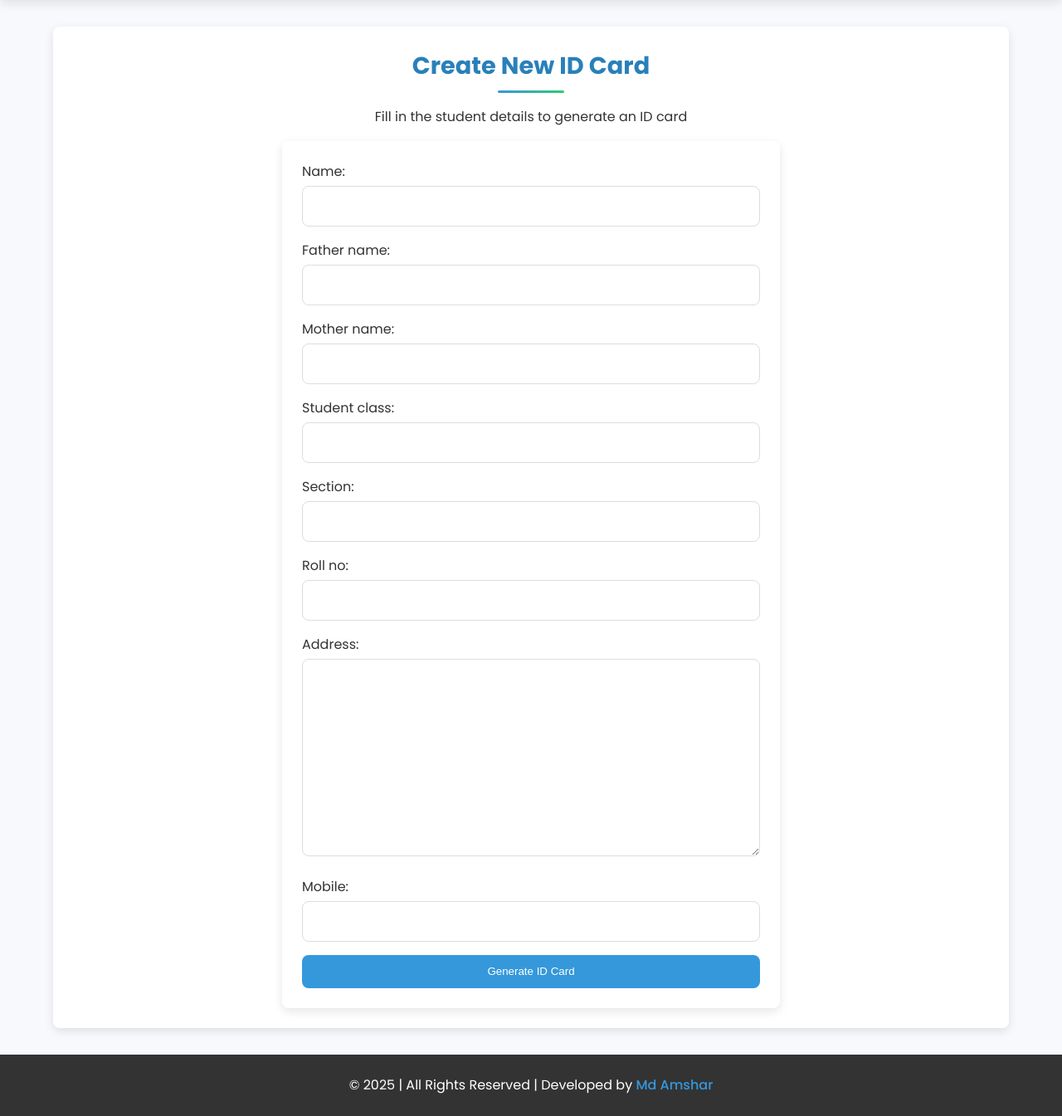
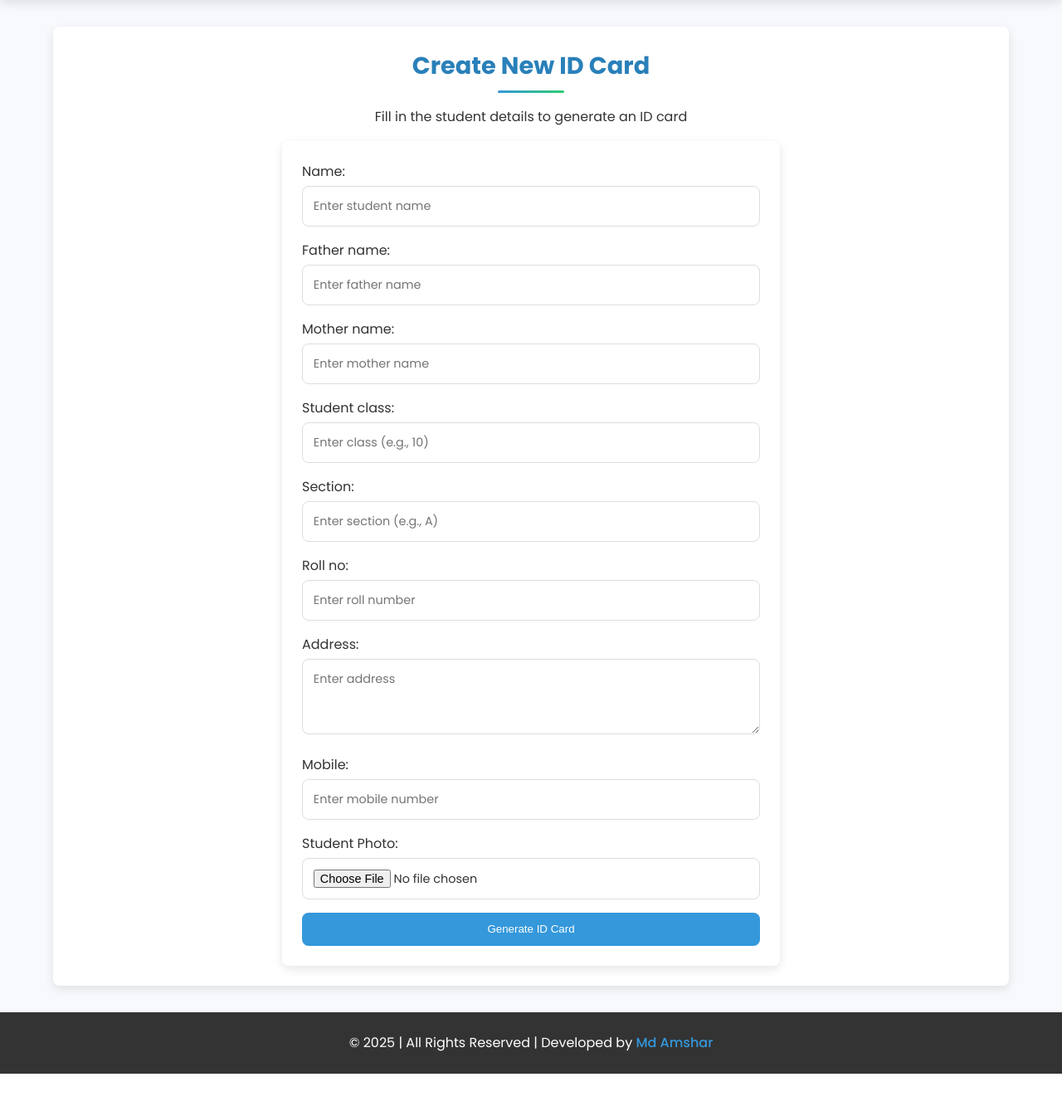
Before and after one commit to mdamshar/Id_Card_Generator, a Django app: page /new/ in a window 1280 px wide. Shown: the part 74-1419 px from the top of the page at 83% size. After the commit the page ends 1368 px from the top, so only its background shows below. Run offline with Django 4.2, Linux system fonts and the light colour scheme.

Commit message:
Add image option

```diff
--- a/id_card_app/forms.py
+++ b/id_card_app/forms.py
@@ -5,3 +5,14 @@ class StudentForm(forms.ModelForm):
     class Meta:
         model = Student
         exclude = ['image']
+        widgets = {
+            'name': forms.TextInput(attrs={'class': 'form-control', 'placeholder': 'Enter student name'}),
+            'father_name': forms.TextInput(attrs={'class': 'form-control', 'placeholder': 'Enter father name'}),
+            'mother_name': forms.TextInput(attrs={'class': 'form-control', 'placeholder': 'Enter mother name'}),
+            'student_class': forms.TextInput(attrs={'class': 'form-control', 'placeholder': 'Enter class (e.g., 10)'}),
+            'section': forms.TextInput(attrs={'class': 'form-control', 'placeholder': 'Enter section (e.g., A)'}),
+            'roll_no': forms.TextInput(attrs={'class': 'form-control', 'placeholder': 'Enter roll number'}),
+            'address': forms.Textarea(attrs={'class': 'form-control', 'placeholder': 'Enter address', 'rows': 3}),
+            'mobile': forms.TextInput(attrs={'class': 'form-control', 'placeholder': 'Enter mobile number'}),
+            'profile_photo': forms.FileInput(attrs={'class': 'form-control'}),
+        }
--- a/id_card_app/models.py
+++ b/id_card_app/models.py
@@ -11,6 +11,7 @@ class Student(models.Model):
     roll_no = models.CharField(max_length=10)
     address = models.TextField()
     mobile = models.CharField(max_length=15)
+    profile_photo = models.ImageField(upload_to='profile_photos/', null=True, blank=True, verbose_name="Student Photo")
     image = models.ImageField(upload_to='cards/', null=True, blank=True)
 
     def __str__(self):
--- a/id_card_app/views.py
+++ b/id_card_app/views.py
@@ -5,48 +5,78 @@ from PIL import Image, ImageDraw, ImageFont
 from django.http import FileResponse, HttpResponse
 import os
 from django.conf import settings
+import traceback
 
 def home(request):
     return render(request, 'id_card_app/index.html')
 
 def new_id_card(request):
     if request.method == 'POST':
-        form = StudentForm(request.POST)
+        form = StudentForm(request.POST, request.FILES)
         if form.is_valid():
-            student = form.save(commit=False)
+            try:
+                student = form.save(commit=False)
 
-            # Get the template image path
-            template_path = os.path.join(settings.BASE_DIR, 'id_card_app/static/zza_idcardTemplate.png')
+                # Handle profile photo upload
+                if 'profile_photo' in request.FILES:
+                    student.profile_photo = request.FILES['profile_photo']
 
-            # Load template correctly
-            template = Image.open(template_path).convert("RGBA")
-            draw = ImageDraw.Draw(template)
+                # Save student first to ensure profile_photo is saved
+                student.save()
 
-            # Get the font
-            font_path = os.path.join(settings.BASE_DIR, 'id_card_app/static/fonts/Poppins-Regular.ttf')
-            font = ImageFont.truetype(font_path, 20)
+                # Get the template image path
+                template_path = os.path.join(settings.BASE_DIR, 'id_card_app', 'static', 'zza_idcardTemplate.png')
 
-            # Draw text with student data from form
-            draw.text((50, 60), f"Name: {student.name}", font=font, fill="black")
-            draw.text((50, 100), f"Father: {student.father_name}", font=font, fill="black")
-            draw.text((50, 140), f"Mother: {student.mother_name}", font=font, fill="black")
-            draw.text((50, 180), f"Class: {student.student_class}", font=font, fill="black")
-            draw.text((50, 220), f"Section: {student.section}", font=font, fill="black")
-            draw.text((50, 260), f"Roll No: {student.roll_no}", font=font, fill="black")
-            draw.text((50, 300), f"Mobile: {student.mobile}", font=font, fill="black")
+                # Load template correctly
+                template = Image.open(template_path).convert("RGBA")
+                draw = ImageDraw.Draw(template)
 
-            # Create filename and save path
-            filename = f"{student.name}_{student.roll_no}.png"
-            save_path = os.path.join(settings.MEDIA_ROOT, 'cards', filename)
-            os.makedirs(os.path.dirname(save_path), exist_ok=True)
+                # Get the font with correct path
+                font_path = os.path.join(settings.BASE_DIR, 'id_card_app', 'static', 'fonts', 'Poppins-Regular.ttf')
+                font = ImageFont.truetype(font_path, 20)
 
-            # Save the generated ID card
-            template.save(save_path)
+                # Draw text with student data from form
+                draw.text((50, 60), f"Name: {student.name}", font=font, fill="black")
+                draw.text((50, 100), f"Father: {student.father_name}", font=font, fill="black")
+                draw.text((50, 140), f"Mother: {student.mother_name}", font=font, fill="black")
+                draw.text((50, 180), f"Class: {student.student_class}", font=font, fill="black")
+                draw.text((50, 220), f"Section: {student.section}", font=font, fill="black")
+                draw.text((50, 260), f"Roll No: {student.roll_no}", font=font, fill="black")
+                draw.text((50, 300), f"Mobile: {student.mobile}", font=font, fill="black")
 
-            # Update student record with image path
-            student.image = f"cards/{filename}"
-            student.save()
-            return redirect('view_all')
+                # Add profile photo to ID card if available
+                if student.profile_photo:
+                    # Position for profile photo (adjust as needed)
+                    photo_position = (400, 80)  # Right side of card
+                    photo_size = (150, 150)    # Size of photo on card
+
+                    # Open and resize profile photo
+                    profile_photo_path = os.path.join(settings.MEDIA_ROOT, student.profile_photo.name)
+                    if os.path.exists(profile_photo_path):
+                        photo = Image.open(profile_photo_path).convert("RGBA")
+                        photo = photo.resize(photo_size)
+
+                        # Paste photo onto template
+                        template.paste(photo, photo_position, photo)
+
+                # Create filename and save path
+                filename = f"{student.name}_{student.roll_no}.png"
+                save_path = os.path.join(settings.MEDIA_ROOT, 'cards', filename)
+                os.makedirs(os.path.dirname(save_path), exist_ok=True)
+
+                # Save the generated ID card
+                template.save(save_path)
+
+                # Update student record with image path
+                student.image = f"cards/{filename}"
+                student.save()
+                return redirect('view_all')
+            except Exception as e:
+                # Print error for debugging
+                print(f"Error generating ID card: {str(e)}")
+                print(traceback.format_exc())
+                # Create an error message to display to user
+                form.add_error(None, f"Error generating ID card: {str(e)}")
     else:
         form = StudentForm()
     return render(request, 'id_card_app/form.html', {'form': form})
@@ -59,36 +89,74 @@ def edit_id_card(request, student_id):
     student = get_object_or_404(Student, id=student_id)
 
     if request.method == 'POST':
-        form = StudentForm(request.POST, instance=student)
+        form = StudentForm(request.POST, request.FILES, instance=student)
         if form.is_valid():
-            student = form.save(commit=False)
+            try:
+                student = form.save(commit=False)
 
-            # Regenerate the ID card image
-            template_path = os.path.join(settings.BASE_DIR, 'id_card_app/static/zza_idcardTemplate.png')
-            template = Image.open(template_path).convert("RGBA")
-            draw = ImageDraw.Draw(template)
+                # Handle profile photo upload if a new one is provided
+                if 'profile_photo' in request.FILES:
+                    # If there's an existing photo, optionally delete it
+                    if student.profile_photo:
+                        old_photo_path = os.path.join(settings.MEDIA_ROOT, student.profile_photo.name)
+                        if os.path.exists(old_photo_path) and os.path.basename(old_photo_path) != os.path.basename(request.FILES['profile_photo'].name):
+                            try:
+                                os.remove(old_photo_path)
+                            except:
+                                pass
 
-            font_path = os.path.join(settings.BASE_DIR, 'id_card_app/static/fonts/Poppins-Regular.ttf')
-            font = ImageFont.truetype(font_path, 20)
+                    student.profile_photo = request.FILES['profile_photo']
 
-            # Draw text on the template with student data
-            draw.text((50, 60), f"Name: {student.name}", font=font, fill="black")
-            draw.text((50, 100), f"Father: {student.father_name}", font=font, fill="black")
-            draw.text((50, 140), f"Mother: {student.mother_name}", font=font, fill="black")
-            draw.text((50, 180), f"Class: {student.student_class}", font=font, fill="black")
-            draw.text((50, 220), f"Section: {student.section}", font=font, fill="black")
-            draw.text((50, 260), f"Roll No: {student.roll_no}", font=font, fill="black")
-            draw.text((50, 300), f"Mobile: {student.mobile}", font=font, fill="black")
+                # Save student first to ensure profile_photo is saved if updated
+                student.save()
 
-            # Save the updated ID card
-            filename = f"{student.name}_{student.roll_no}.png"
-            save_path = os.path.join(settings.MEDIA_ROOT, 'cards', filename)
-            os.makedirs(os.path.dirname(save_path), exist_ok=True)
-            template.save(save_path)
+                # Regenerate the ID card image
+                template_path = os.path.join(settings.BASE_DIR, 'id_card_app', 'static', 'zza_idcardTemplate.png')
+                template = Image.open(template_path).convert("RGBA")
+                draw = ImageDraw.Draw(template)
 
-            student.image = f"cards/{filename}"
-            student.save()
-            return redirect('view_all')
+                font_path = os.path.join(settings.BASE_DIR, 'id_card_app', 'static', 'fonts', 'Poppins-Regular.ttf')
+                font = ImageFont.truetype(font_path, 20)
+
+                # Draw text on the template with student data
+                draw.text((50, 60), f"Name: {student.name}", font=font, fill="black")
+                draw.text((50, 100), f"Father: {student.father_name}", font=font, fill="black")
+                draw.text((50, 140), f"Mother: {student.mother_name}", font=font, fill="black")
+                draw.text((50, 180), f"Class: {student.student_class}", font=font, fill="black")
+                draw.text((50, 220), f"Section: {student.section}", font=font, fill="black")
+                draw.text((50, 260), f"Roll No: {student.roll_no}", font=font, fill="black")
+                draw.text((50, 300), f"Mobile: {student.mobile}", font=font, fill="black")
+
+                # Add profile photo to ID card if available
+                if student.profile_photo:
+                    # Position for profile photo (adjust as needed)
+                    photo_position = (400, 80)  # Right side of card
+                    photo_size = (150, 150)    # Size of photo on card
+
+                    # Open and resize profile photo
+                    profile_photo_path = os.path.join(settings.MEDIA_ROOT, student.profile_photo.name)
+                    if os.path.exists(profile_photo_path):
+                        photo = Image.open(profile_photo_path).convert("RGBA")
+                        photo = photo.resize(photo_size)
+
+                        # Paste photo onto template
+                        template.paste(photo, photo_position, photo)
+
+                # Save the updated ID card
+                filename = f"{student.name}_{student.roll_no}.png"
+                save_path = os.path.join(settings.MEDIA_ROOT, 'cards', filename)
+                os.makedirs(os.path.dirname(save_path), exist_ok=True)
+                template.save(save_path)
+
+                student.image = f"cards/{filename}"
+                student.save()
+                return redirect('view_all')
+            except Exception as e:
+                # Print error for debugging
+                print(f"Error updating ID card: {str(e)}")
+                print(traceback.format_exc())
+                # Create an error message to display to user
+                form.add_error(None, f"Error updating ID card: {str(e)}")
     else:
         form = StudentForm(instance=student)
 
```
Also changed, not shown: id_card_app/templates/id_card_app/view_all.html (+26 -2 lines), db.sqlite3, id_card_app/migrations/0002_student_profile_photo.py (added), media/cards/Md Amshar_07.png (deleted), media/cards/Md Amshar_09.png (added), media/profile_photos/myPhoto.jpeg (added), media/profile_photos/myPhoto_EsyqSd5.jpeg (added), media/profile_photos/myPhoto_M5scU4L.jpeg (added), media/profile_photos/myPhoto_NnuEsBU.jpeg (added), media/profile_photos/myPhoto_YRlwCKk.jpeg (added), media/profile_photos/myPhoto_g44qUE5.jpeg (added), media/profile_photos/myPhoto_zwRtQ7r.jpeg (added).
